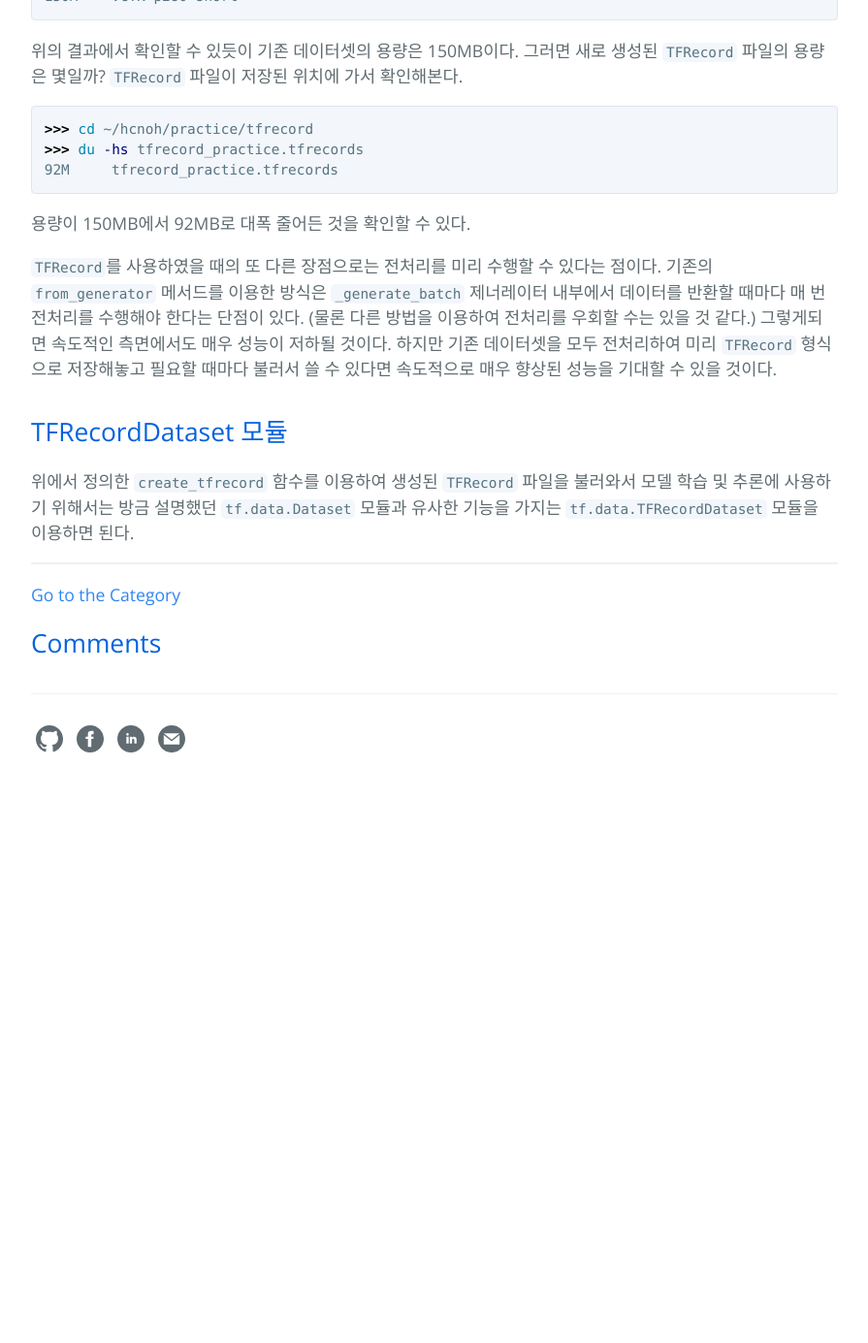
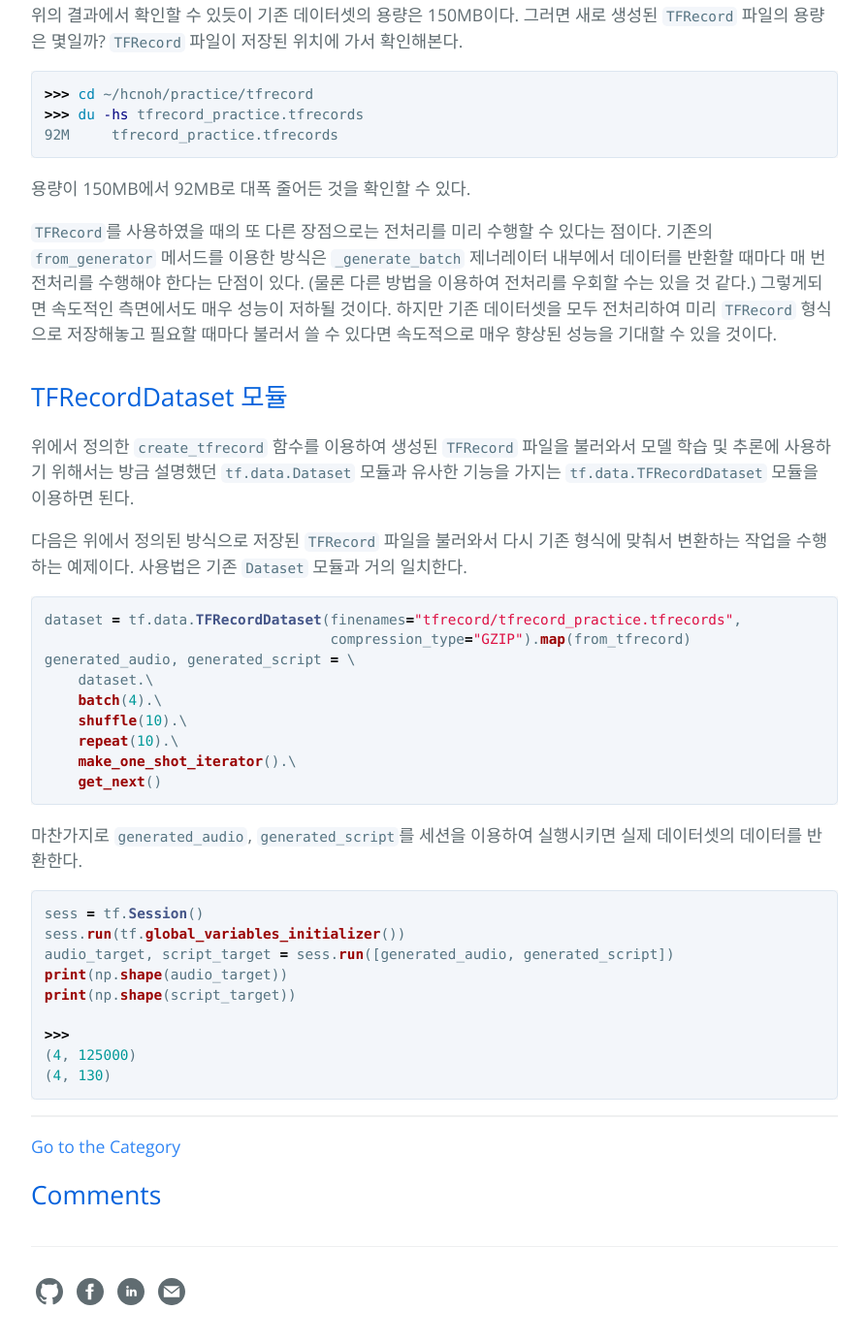
Before and after one commit to hcnoh/hcnoh.github.io, a Jekyll site: the page built from _posts/2018-11-05-tensorflow-data-module.md, in a window 1280 px wide and 1400 px high, scrolled down 5342 px. Shown: the top 1385 px of the window at 97% size, without its empty margins (192-1087 px from the left). Built offline with Jekyll 4.4.1, drawn with Linux system fonts in a browser that asks for light colours; comment, search, counter and statistics services are not loaded; before the commit the page ends 6172 px from its top, so only the background shows below that; some of the changed text lies outside the part shown.

Commit message:
Update 2018-11-05-tensorflow-data-module.md

````diff
--- a/_posts/2018-11-05-tensorflow-data-module.md
+++ b/_posts/2018-11-05-tensorflow-data-module.md
@@ -123,7 +120,7 @@ sess.run(tf.global_variables_initializer())
 - 셔플을 위한 버퍼 사이즈: 10
 - 최대 10번 반복하여 반환
 
-이제 `dataset`을 세션을 이용하여 실행시키면 실제 데이터셋의 데이터를 반환하게 된다.
+이제 `generated_audio`, `generated_script`을 세션을 이용하여 실행시키면 실제 데이터셋의 데이터를 반환하게 된다.
 
 ```python
 sess = tf.Session()
@@ -156,7 +153,7 @@ def create_tfrecord(dataset_list):
     print("Start converting...")
     options = tf.python_io.\
         TFRecordOptions(compression_type=tf.python_io.TFRecordCompressionType.GZIP)
-    writer = tf.python_op.TFRecordWriter(path="tfrecord_tfrecord_practice.tfrecords",
+    writer = tf.python_op.TFRecordWriter(path="tfrecord/tfrecord_practice.tfrecords",
                                          options=options)
     for dataset in dataset_list:
         audio_file_path = dataset["audio_file_path"]
@@ -211,3 +208,31 @@ def _bytes_feature(value):
 
 ## TFRecordDataset 모듈
 위에서 정의한 `create_tfrecord` 함수를 이용하여 생성된 `TFRecord` 파일을 불러와서 모델 학습 및 추론에 사용하기 위해서는 방금 설명했던 `tf.data.Dataset` 모듈과 유사한 기능을 가지는 `tf.data.TFRecordDataset` 모듈을 이용하면 된다.
+
+다음은 위에서 정의된 방식으로 저장된 `TFRecord` 파일을 불러와서 다시 기존 형식에 맞춰서 변환하는 작업을 수행하는 예제이다. 사용법은 기존 `Dataset` 모듈과 거의 일치한다.
+
+```python
+dataset = tf.data.TFRecordDataset(finenames="tfrecord/tfrecord_practice.tfrecords",
+                                  compression_type="GZIP").map(from_tfrecord)
+generated_audio, generated_script = \
+    dataset.\
+    batch(4).\
+    shuffle(10).\
+    repeat(10).\
+    make_one_shot_iterator().\
+    get_next()
+```
+
+마찬가지로 `generated_audio`, `generated_script`를 세션을 이용하여 실행시키면 실제 데이터셋의 데이터를 반환한다.
+
+```python
+sess = tf.Session()
+sess.run(tf.global_variables_initializer())
+audio_target, script_target = sess.run([generated_audio, generated_script])
+print(np.shape(audio_target))
+print(np.shape(script_target))
+
+>>>
+(4, 125000)
+(4, 130)
+```
````
Also changed, not shown: other parts of _posts/2018-11-05-tensorflow-data-module.md (+0 -3 lines).
